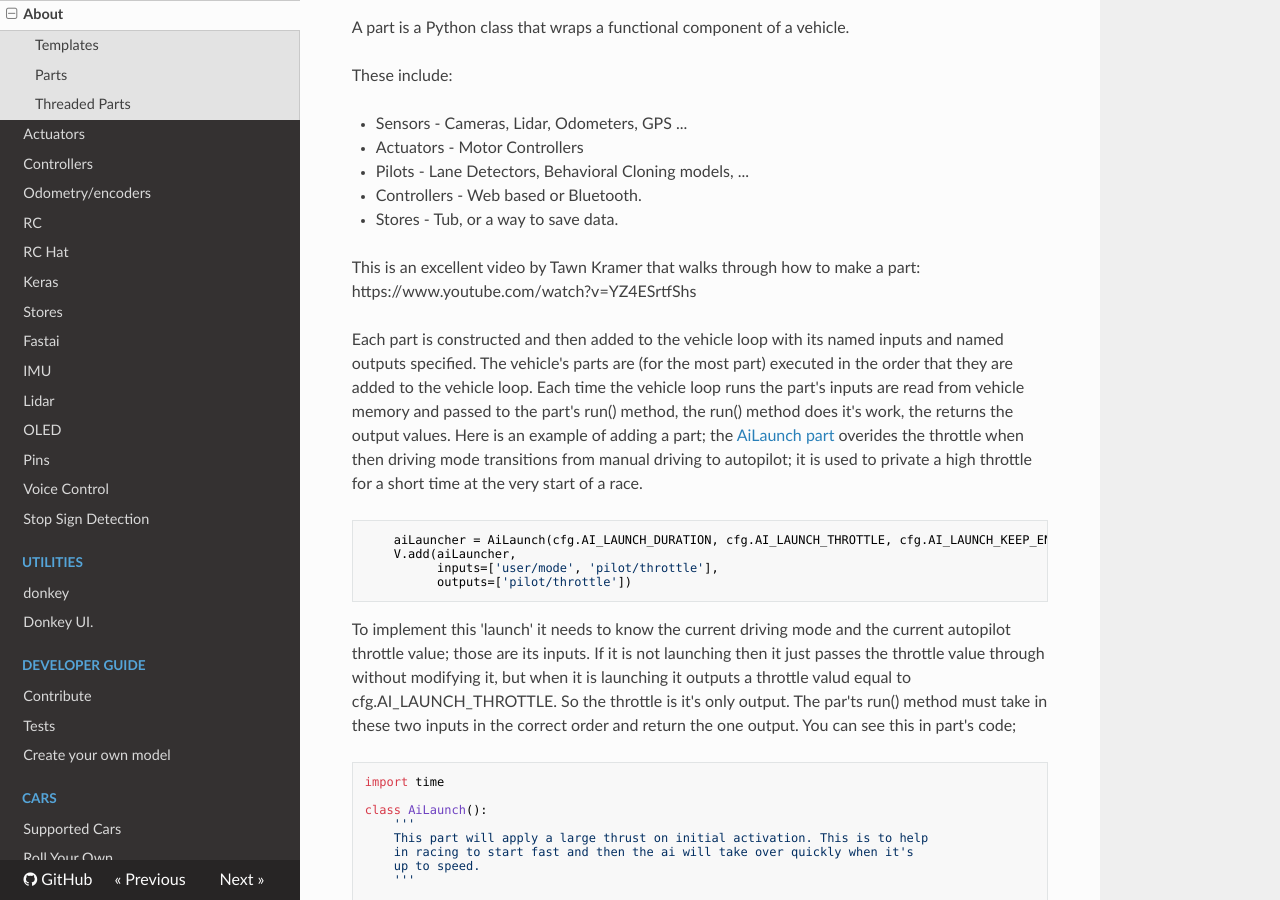
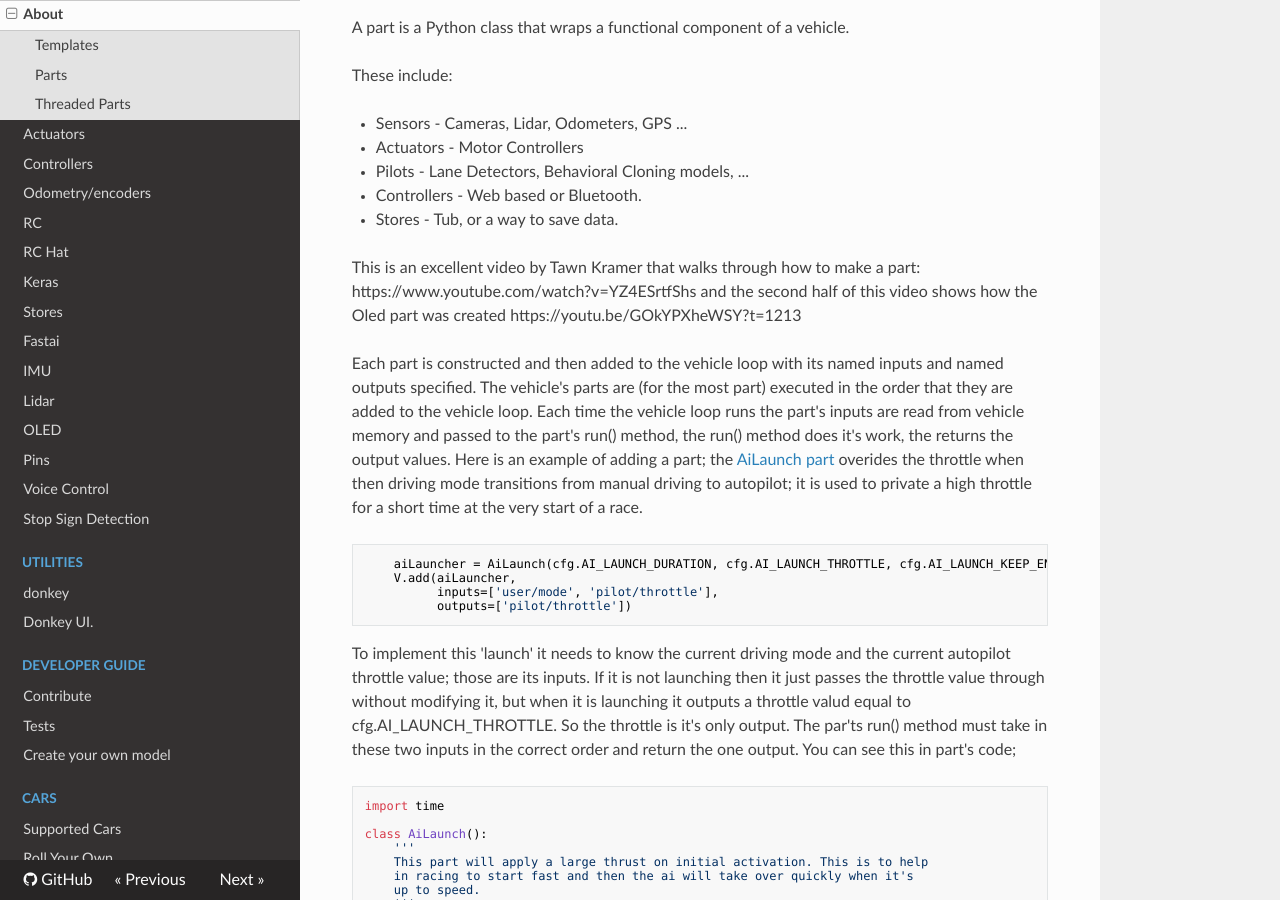
Before and after one commit to autorope/donkeydocs, an MkDocs documentation site: the page built from docs/parts/about.md, in a window 1280 px wide and 900 px high, scrolled down 1672 px. Built offline with MkDocs 1.6.1, drawn with Linux system fonts in a browser that asks for light colours; nearby versions of some CDN libraries.

Commit message:
Add link to video on oled part

```diff
--- a/docs/parts/about.md
+++ b/docs/parts/about.md
@@ -49,7 +49,7 @@ These include:
 * Controllers - Web based or Bluetooth.
 * Stores - Tub, or a way to save data.
 
-This is an excellent video by Tawn Kramer that walks through how to make a part: https://www.youtube.com/watch?v=YZ4ESrtfShs
+This is an excellent video by Tawn Kramer that walks through how to make a part: https://www.youtube.com/watch?v=YZ4ESrtfShs and the second half of this video shows how the Oled part was created https://youtu.be/GOkYPXheWSY?t=1213
 
 Each part is constructed and then added to the vehicle loop with its named inputs and named outputs specified.  The vehicle's parts are (for the most part) executed in the order that they are added to the vehicle loop.  Each time the vehicle loop runs the part's inputs are read from vehicle memory and passed to the part's run() method, the run() method does it's work, the returns the output values.  Here is an example of adding a part; the [AiLaunch part](https://github.com/autorope/donkeycar/blob/main/donkeycar/parts/launch.py) overides the throttle when then driving mode transitions from manual driving to autopilot; it is used to private a high throttle for a short time at the very start of a race.
 
```
